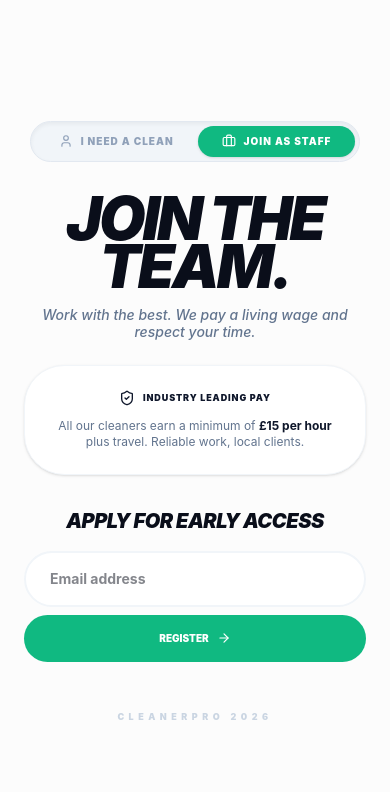
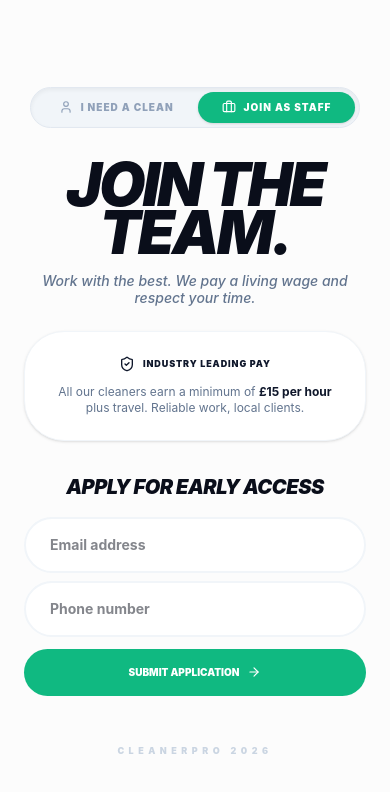
Before and after one commit to Ludderzz/btclanding, a React (Vite) app: page / in a window 390 px wide. Both pictures are taken after a click on the button "JOIN AS STAFF". Shown: the top 792 px of the page. Built offline with nearby package versions, Linux system fonts and the light colour scheme; the HTML template or start-up script is replaced by a standard one.

Commit message:
phonenumforstaff

```diff
--- a/api/subscribe.js
+++ b/api/subscribe.js
@@ -31,6 +31,12 @@ export default async function handler(req, res) {
       Date: new Date().toLocaleString(),
       Type: type || 'customer' // Defaults to customer if for some reason type is missing
     });
+    await sheet.addRow({
+  Email: email,
+  Date: new Date().toLocaleString(),
+  Type: type || 'customer',
+  Phone: req.body.phone || 'N/A' // This catches the new phone field
+});
 
     return res.status(200).json({ message: 'Added to Google Sheets!' });
   } catch (e) {
--- a/src/pages/Landing.jsx
+++ b/src/pages/Landing.jsx
@@ -1,11 +1,12 @@
 import React, { useState } from 'react';
 import { motion, AnimatePresence } from 'framer-motion';
-import { ArrowRight, ShieldCheck, Mail, Loader2, Briefcase, User } from 'lucide-react';
+import { ArrowRight, ShieldCheck, Mail, Loader2, Briefcase, User, Phone } from 'lucide-react';
 
 export default function Landing() {
   const [email, setEmail] = useState('');
+  const [phone, setPhone] = useState(''); // New state for phone number
   const [status, setStatus] = useState('idle');
-  const [mode, setMode] = useState('customer'); // 'customer' or 'staff'
+  const [mode, setMode] = useState('customer');
 
   const handleSubmit = async (e) => {
     e.preventDefault();
@@ -17,13 +18,15 @@ export default function Landing() {
         headers: { 'Content-Type': 'application/json' },
         body: JSON.stringify({
           email,
-          type: mode // This tells your API if it's a customer or staff
+          phone: mode === 'staff' ? phone : 'N/A', // Send phone only if staff
+          type: mode
         }),
       });
 
       if (response.ok) {
         setStatus('success');
         setEmail('');
+        setPhone('');
       } else {
         setStatus('error');
       }
@@ -87,20 +90,40 @@ export default function Landing() {
         </h2>
 
         {status !== 'success' ? (
-          <form onSubmit={handleSubmit} className="relative flex flex-col md:flex-row gap-2">
+          <form onSubmit={handleSubmit} className="flex flex-col gap-3">
+            <div className="relative flex flex-col md:flex-row gap-2">
               <input
                 type="email"
                 required
                 placeholder="Email address"
-              className="flex-1 bg-white border-2 border-slate-100 px-6 py-4 rounded-full outline-none focus:border-[#10b981] font-bold text-sm"
+                className="flex-[2] bg-white border-2 border-slate-100 px-6 py-4 rounded-full outline-none focus:border-[#10b981] font-bold text-sm"
                 value={email}
                 onChange={(e) => setEmail(e.target.value)}
               />
+
+              {/* Conditional Phone Input with Animation */}
+              <AnimatePresence>
+                {mode === 'staff' && (
+                  <motion.input
+                    initial={{ opacity: 0, x: 20 }}
+                    animate={{ opacity: 1, x: 0 }}
+                    exit={{ opacity: 0, x: 20 }}
+                    type="tel"
+                    required
+                    placeholder="Phone number"
+                    className="flex-1 bg-white border-2 border-slate-100 px-6 py-4 rounded-full outline-none focus:border-[#10b981] font-bold text-sm"
+                    value={phone}
+                    onChange={(e) => setPhone(e.target.value)}
+                  />
+                )}
+              </AnimatePresence>
+            </div>
+
             <button
               type="submit"
-              className={`px-8 py-4 rounded-full font-black uppercase text-[10px] transition-all flex items-center justify-center gap-2 text-white ${mode === 'customer' ? 'bg-[#0a0e1a] hover:bg-[#10b981]' : 'bg-[#10b981] hover:bg-[#0a0e1a]'}`}
+              className={`w-full md:w-auto self-center px-12 py-4 rounded-full font-black uppercase text-[10px] transition-all flex items-center justify-center gap-2 text-white ${mode === 'customer' ? 'bg-[#0a0e1a] hover:bg-[#10b981]' : 'bg-[#10b981] hover:bg-[#0a0e1a]'}`}
             >
-              {status === 'loading' ? <Loader2 className="animate-spin" size={16} /> : <>Register <ArrowRight size={14} /></>}
+              {status === 'loading' ? <Loader2 className="animate-spin" size={16} /> : <>{mode === 'customer' ? 'Notify Me' : 'Submit Application'} <ArrowRight size={14} /></>}
             </button>
           </form>
         ) : (
--- a/src/pages/Unsubscribe.jsx
+++ b/src/pages/Unsubscribe.jsx
@@ -1,5 +1,7 @@
 import React, { useEffect, useState } from 'react';
-import { useSearchParams } from 'react-router-dom';
+import { useSearchParams, Link } from 'react-router-dom';
+import { CheckCircle2, XCircle, Loader2, ArrowLeft } from 'lucide-react';
+import { motion } from 'framer-motion';
 
 export default function Unsubscribe() {
   const [searchParams] = useSearchParams();
@@ -20,8 +22,11 @@ export default function Unsubscribe() {
           body: JSON.stringify({ email }),
         });
 
-        if (response.ok) setStatus('success');
-        else setStatus('error');
+        if (response.ok) {
+          setStatus('success');
+        } else {
+          setStatus('error');
+        }
       } catch (err) {
         setStatus('error');
       }
@@ -31,12 +36,56 @@ export default function Unsubscribe() {
   }, [email]);
 
   return (
-    <div className="h-screen flex flex-col items-center justify-center text-center px-6">
-      <h1 className="hero-text text-4xl mb-4">Unsubscribe</h1>
-      {status === 'processing' && <p>Removing {email} from our list...</p>}
-      {status === 'success' && <p className="text-[#10b981] font-bold">You have been removed from the list.</p>}
-      {status === 'error' && <p className="text-red-500">Something went wrong. Please try again later.</p>}
-      {status === 'no-email' && <p>Invalid unsubscribe link.</p>}
+    <div className="h-screen w-full flex flex-col items-center justify-center px-6 bg-[#fcfcfc]">
+      <motion.div
+        initial={{ opacity: 0, y: 20 }}
+        animate={{ opacity: 1, y: 0 }}
+        className="max-w-md w-full bg-white border border-slate-100 rounded-[2.5rem] p-10 shadow-sm text-center"
+      >
+        {status === 'processing' && (
+          <div className="flex flex-col items-center space-y-4">
+            <Loader2 className="animate-spin text-[#10b981]" size={40} />
+            <h1 className="text-xl font-black uppercase italic italic">Processing...</h1>
+            <p className="text-slate-500 text-sm">Removing {email} from our list.</p>
+          </div>
+        )}
+
+        {status === 'success' && (
+          <div className="flex flex-col items-center space-y-4">
+            <div className="bg-emerald-50 p-4 rounded-full">
+                <CheckCircle2 className="text-[#10b981]" size={40} />
+            </div>
+            <h1 className="text-2xl font-black uppercase italic italic text-slate-900">REMOVED.</h1>
+            <p className="text-slate-500 text-sm leading-tight">
+                You've been successfully unsubscribed. We're sorry to see you go!
+            </p>
+          </div>
+        )}
+
+        {(status === 'error' || status === 'no-email') && (
+          <div className="flex flex-col items-center space-y-4">
+            <div className="bg-red-50 p-4 rounded-full">
+                <XCircle className="text-red-500" size={40} />
+            </div>
+            <h1 className="text-2xl font-black uppercase italic italic text-slate-900">HMMM...</h1>
+            <p className="text-slate-500 text-sm leading-tight">
+                {status === 'no-email'
+                  ? "We couldn't find an email address in this link."
+                  : "We couldn't find that email on our list or something went wrong."}
+            </p>
+          </div>
+        )}
+
+        <div className="mt-8 pt-6 border-t border-slate-50">
+            <Link
+                to="/"
+                className="inline-flex items-center gap-2 text-[10px] font-black uppercase tracking-widest text-slate-400 hover:text-[#10b981] transition-colors"
+            >
+                <ArrowLeft size={14} /> Back to CleanerPro
+            </Link>
+        </div>
+      </motion.div>
+      <p className="mt-8 text-[9px] font-black text-slate-300 uppercase tracking-[0.5em]">CleanerPro 2026</p>
     </div>
   );
 }
```
Lines whose indentation alone changed are shown as unchanged.
